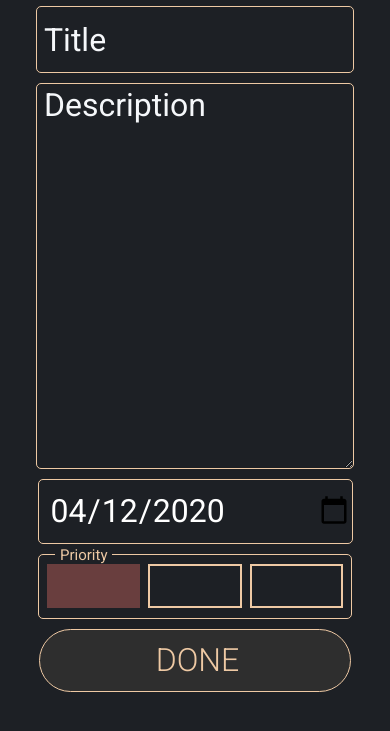
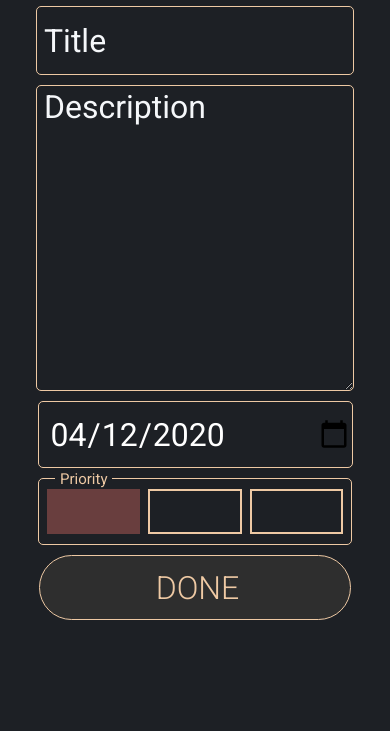
Before and after one commit to sher-s7/todo-list, a website built with webpack: page dist/index.html in a window 390 px wide. Both pictures are taken after a click on the element 362 px from the left and 27 px from the top of the page. Shown: the part 55-786 px from the top of the page. Built offline with nearby package versions, Linux system fonts and the light colour scheme; files whose address does not match are found by name.

Commit message:
Make new task modal slightly smaller for mobile

```diff
--- a/src/style.css
+++ b/src/style.css
@@ -232,7 +232,7 @@ h3 {
 
 .formItem {
     width: 80vw;
-    height: 63px;
+    height: 65px;
     background-color: transparent;
     border: 1px solid var(--border);
     border-radius: 5px;
@@ -254,7 +254,7 @@ h3 {
 }
 
 .description {
-    height: 45vh;
+    height: 300px;
     resize: vertical;
 }
 .modal-priority,
```
Also changed, not shown: dist/bundle.js.
